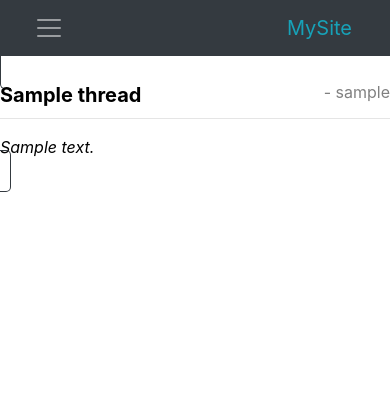
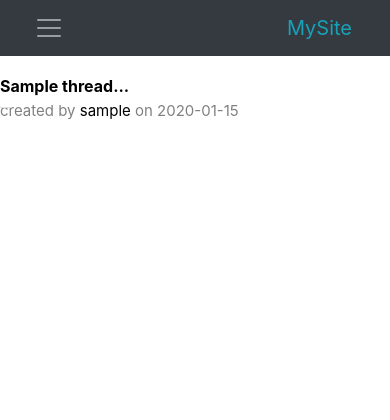
Before and after one commit to AbrahamLara/MySite-Forum, a Django app: page / in a window 390 px wide. Shown: the top 420 px of the page. Run offline with Django 3.2, Linux system fonts and the light colour scheme; tables that the repository leaves empty hold one stand-in row (values such as "Sample post"); some libraries are stand-ins or nearby versions.

Commit message:
Redesigned threads on forum page and made them mobile compatible.

```diff
--- a/mysite_forum/models.py
+++ b/mysite_forum/models.py
@@ -61,7 +61,7 @@ class Thread(models.Model):
 			'author_id': self.author.id,
 			'title': self.title,
 			'author': self.author.username,
-			'body': self.body,
+			'date_created': str(self.date_created.strftime("%Y-%m-%d"))
 		}
 
 class Post(models.Model):
--- a/mysite_forum/templates/index.html
+++ b/mysite_forum/templates/index.html
@@ -6,11 +6,20 @@
 
 {% block content %}
 <div class="container">
-    <div class="threads d-flex" id="threads">
-        {% for thread in forum_context.threads reversed %}
-            {% include 'partials/thread_card.html' with thread=thread %}
-        {% endfor %}
-    </div>
+    <table class="table">
+        <thead>
+            <tr>
+                <th scope="col">title</th>
+                <th scope="col">date created</th>
+                <th scope="col">author</th>
+            </tr>
+        </thead>
+        <tbody>
+            {% for thread in forum_context.threads reversed %}
+                {% include 'partials/thread_card.html' with thread=thread %}
+            {% endfor %}
+        </tbody>
+    </table>
 </div>
 <a class="btn btn-dark create-btn" id="create-thread" href="/create">
     <img src="/static/mysite_forum/img/create_btn.svg" alt="no svg">
--- a/mysite_forum/templates/partials/thread_card.html
+++ b/mysite_forum/templates/partials/thread_card.html
@@ -1,16 +1,17 @@
-<a class="thread-block" href="/thread/{{ thread.pk }}">
-    <div class="w-mx d-block">
+<tr>
+    <td class="mobile-portrait">
         {% if thread.title|length > 41 %}
-        <div class="thread-title">{{ thread.title|slice:"0:40" }}...</div>
+        <div class="bold" scope="row"><a class="thread-title" href="/thread/{{ thread.pk }}">{{ thread.title|slice:"0:41" }}...</a></div>
         {% else %}
-        <div class="thread-title">{{ thread.title }}</div>
+        <div class="bold" scope="row"><a class="thread-title" href="/thread/{{ thread.pk }}">{{ thread.title }}...</a></div>
         {% endif %}
-        <div class="thread-author">- {{ thread.author }}</div>
-    </div>
-    <hr class="w-mx nice-hr">
-    {% if thread.body|length > 181 %}
-    <div class="thread-body">{{ thread.body|slice:"0:180" }}...</div>
+        <div class="details" scope="row">created by <a class="thread-author" href="/profile/{{ thread.author_id}}">{{ thread.author }}</a> on {{ thread.date_created }}</div>
+    </td>
+    {% if thread.title|length > 41 %}
+    <td class="rv-fw" scope="row"><a class="thread-title" href="/thread/{{ thread.pk }}">{{ thread.title|slice:"0:41" }}...</a></th>
     {% else %}
-    <div class="thread-body">{{ thread.body }}</div>
+    <td class="rv-fw" scope="row"><a class="thread-title" href="/thread/{{ thread.pk }}">{{ thread.title }}...</a></th>
     {% endif %}
-</a>
+    <td scope="row">{{ thread.date_created }}</td>
+    <td class="rv-fw" scope="row"><a class="thread-author" href="/profile/{{ thread.author_id}}">{{ thread.author }}</a></td>
+</tr>
--- a/static/mysite_forum/css/forum.css
+++ b/static/mysite_forum/css/forum.css
@@ -1,127 +1,101 @@
-.container {
-    padding-top: 10px;
+.create-btn {
+    border-radius: 35px !important;
+    padding: 0 !important;
+    right: 50 !important;
+    bottom: 50 !important;
+    position: fixed !important;
 }
 
-.threads {
-    flex-wrap: wrap;
-    flex-flow: row wrap;
+table {
+    text-align: left !important;
 }
 
-.create-btn {
-    border-radius: 35px;
-    padding: 0;
-    right: 50;
-    bottom: 50;
-    position: fixed;
+.thread-title, .thread-author {
+    color: black !important;
+    font-weight: unset !important;
 }
 
-.thread-block {
-    width: calc(34% - 22px);
-    color: black !important;
-    border-radius: 5px;
-    margin-right: 5px;
-    margin-bottom: 5px;
-    padding: 10px !important;
-    border: 1px solid #343a40 !important;
-    font-family: -apple-system, BlinkMacSystemFont, 'Segoe UI', Roboto, Oxygen, Ubuntu, Cantarell, 'Open Sans', 'Helvetica Neue', sans-serif;
-    transition-timing-function: ease;
-    transition: box-shadow .3s;
+.rv-fw {
+    font-weight: unset !important;
 }
 
-.thread-block:hover {
-    color: black !important;
-    text-decoration: none !important;
-    box-shadow: 0px 0px 20px black;
+.mobile-portrait {
+    display: none !important;
 }
 
-.nice-hr {
-    margin-top: 0.5rem !important;
+.bold {
+    font-weight: bold !important;
+    margin-bottom: 5px;
 }
 
-.thread-block:hover > .nice-hr {
-    background-color: white !important;
-}
-
-.thread-title {
-    display: inline !important;
-    font-size: 20px !important;
-    font-weight: bolder !important;
-}
-
-.thread-author {
-    display: inline !important;
-    float: right !important;
+.details {
     color: gray !important;
-}
-
-.thread-body {
-    font-style: italic !important;
+    font-size: 15px;
 }
 
 /* For phones with the notches */
 .safe-fit {
-    padding-left: calc(max(22px, env(safe-area-inset-left)));
-    padding-right: calc(max(22px, env(safe-area-inset-right)));
+    padding-left: calc(max(22px, env(safe-area-inset-left))) !important;
+    padding-right: calc(max(22px, env(safe-area-inset-right))) !important;
 }
 
 .w-mx {
     width: 100% !important;
 }
 
-.rm-tp-bd {
-    border-top: 0 !important;
-}
-
 img {
-    height: 70px;
+    height: 70px !important;
 }
 
 .more-btn:hover {
-    cursor: pointer;
+    cursor: pointer !important;
 }
 
 .more-btn-for-threads {
-    width: 100%;
-    display: flex;
-    justify-content: center;
-    padding: 15px;
-    border-bottom: 1px solid lightgrey;
-    border-left: 1px solid lightgrey;
-    border-right: 1px solid lightgrey;
-    border-bottom-left-radius: 3px;
-    border-bottom-right-radius: 3px;
-    transition: background-color 0.3s;
-    -webkit-transition: background-color 0.3s;
+    width: 100% !important;
+    display: flex !important;
+    justify-content: center !important;
+    padding: 15px !important;
+    border-bottom: 1px solid lightgrey !important;
+    border-left: 1px solid lightgrey !important;
+    border-right: 1px solid lightgrey !important;
+    border-bottom-left-radius: 3px !important;
+    border-bottom-right-radius: 3px !important;
+    transition: background-color 0.3s !important;
+    -webkit-transition: background-color 0.3s !important;
 }
 
 .more-btn-for-threads:hover {
-    font-weight: bold;
+    font-weight: bold !important;
 }
 
-@media (max-width: 736px) {
+@media (max-width: 414px) {
+    thead > tr > th, .mobile-portrait ~ td {
+        display: none !important;
+    }
 
+    .mobile-portrait {
+        display: unset !important;
+    }
+
+    .container {
+        margin: unset !important;
+        max-width: unset !important;
+    }
 }
 
 @media (max-width: 991px) {
-
     .threads {
         display: unset !important;
     }
 
-    .thread-block {
-        width: unset !important;
-        margin-right: unset !important;
-        margin-bottom: unset !important;
-    }
-
     .container {
-        margin: unset;
-        padding: unset;
+        padding: unset !important;
         max-width: unset !important;
     }
 
     .create-btn {
-        right: 10;
-        bottom: 10;
+        right: 10 !important;
+        bottom: 10 !important;
     }
 }
```
